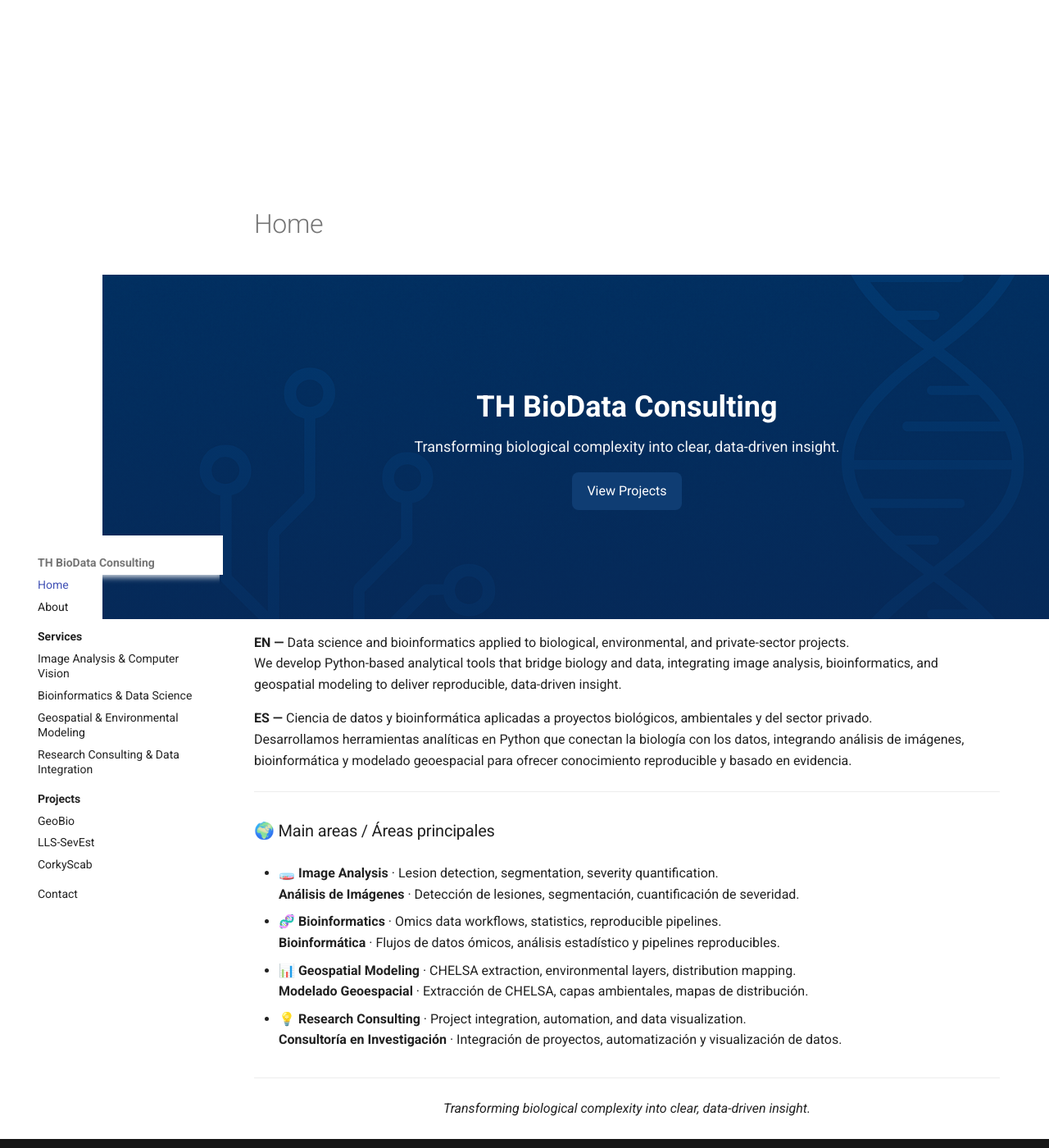
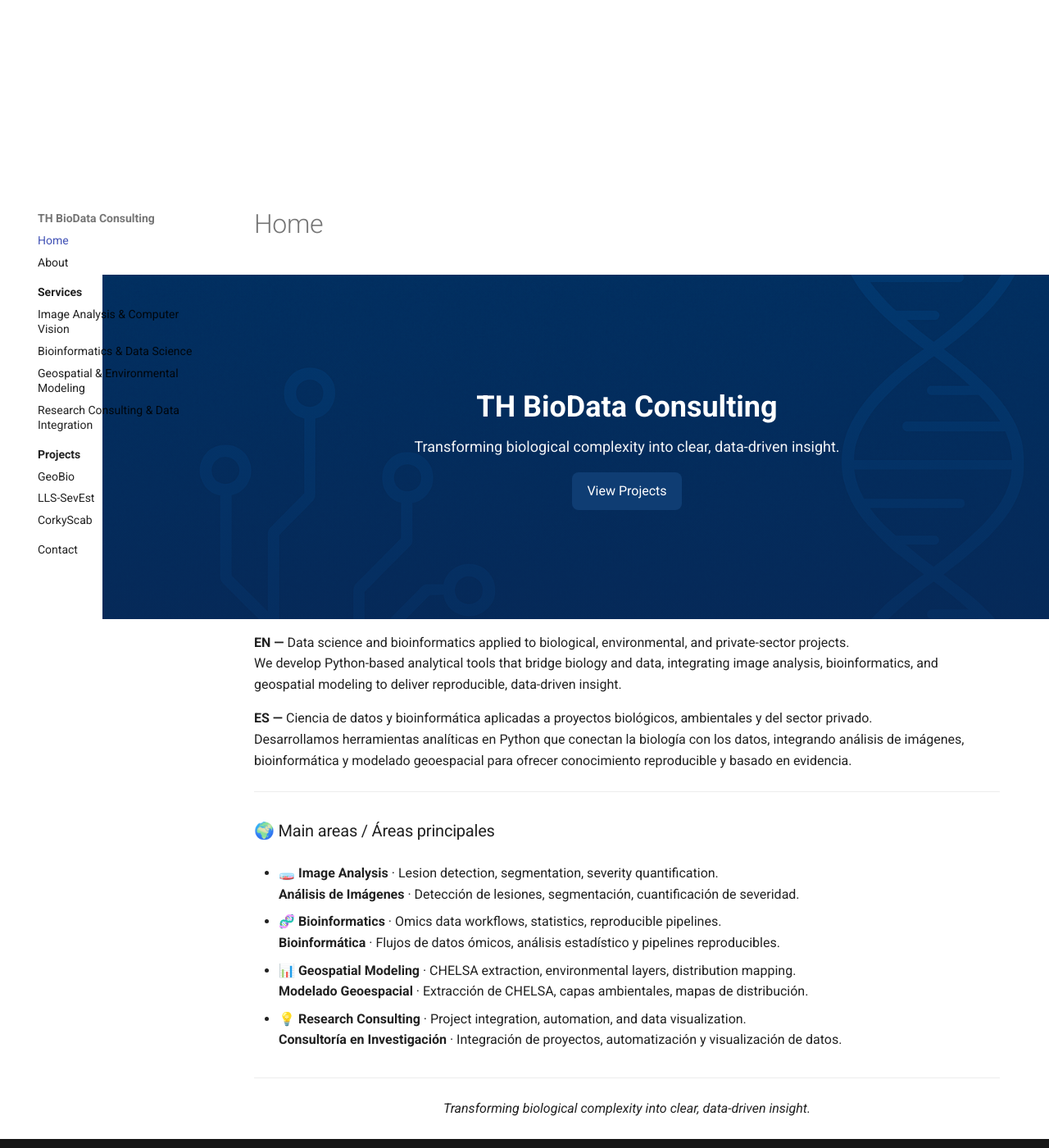
Before and after one commit to TH-BioData/th-biodata.github.io, an MkDocs documentation site: the page built from docs/index.md, in a window 1280 px wide and 1400 px high, scrolled down 265 px. Shown: the whole window at 82% size. Built offline with MkDocs 1.6.1 and Material for MkDocs 9.7.7, drawn with Linux system fonts in a browser that asks for light colours.

Commit message:
Update extra.css

```diff
--- a/docs/styles/extra.css
+++ b/docs/styles/extra.css
@@ -1,5 +1,5 @@
 /* ============================================================
-   TH BioData Consulting — Custom Styles (scroll normal)
+   TH BioData Consulting — Custom Styles (estable, scroll normal)
    ============================================================ */
 
 /* --- Contenido centrado --- */
@@ -14,23 +14,23 @@
   z-index: 10;
 }
 
-/* --- Alturas del hero --- */
+/* --- Variables de alturas --- */
 :root{
-  --th-hero-height: 420px;
-  --th-hero-height-sm: 300px;
+  --th-hero-height: 420px;      /* alto hero desktop */
+  --th-hero-height-sm: 300px;   /* alto hero móvil   */
+  --md-header-h: var(--md-header-height, 3.6rem);
 }
 
 /* ============================================================
-   HERO full-bleed (en el flujo, scroll normal)
+   HERO full-bleed (en el flujo, con scroll normal)
    ============================================================ */
 .hero{
-  position: relative;                 /* ← vuelve al flujo normal */
+  position: relative;                 /* en el flujo normal */
   margin-left: calc(50% - 50vw);      /* full-bleed */
   margin-right: calc(50% - 50vw);
   border-radius: 0;
   overflow: hidden;
   z-index: 0;
-  /* neutraliza cualquier efecto de fade previo */
   opacity: 1 !important;
   transform: none !important;
   transition: none !important;
@@ -38,7 +38,7 @@
 
 .hero__bg{
   height: var(--th-hero-height);
-  background-image: url('../assets/hero.jpg?v=6'); /* rompe caché */
+  background-image: url('../assets/hero.jpg?v=7'); /* rompe caché */
   background-size: cover;
   background-position: center;
   background-repeat: no-repeat;
@@ -62,10 +62,22 @@
   background:#0F3D73; border-radius:8px; color:#fff !important; text-decoration:none;
 }
 
-/* --- Sidebar por DEBAJO del hero (solo donde exista hero) --- */
-body:has(.hero) .md-sidebar--primary,
-body:has(.hero) .md-sidebar--secondary{
-  margin-top: var(--th-hero-height);
+/* ============================================================
+   Desplazar el LAYOUT cuando existe un hero
+   (aplica a contenido + sidebars)
+   ============================================================ */
+body:has(.hero) .md-main__inner{
+  padding-top: var(--th-hero-height) !important;
+}
+
+/* Sidebars: siempre por debajo del header, fondo blanco */
+.md-sidebar--primary,
+.md-sidebar--secondary{
+  position: sticky;
+  top: var(--md-header-h);
+  z-index: 2;
+  background: #fff;
+  box-shadow: none;
 }
 
 /* ============================================================
@@ -90,7 +102,7 @@ body:has(.hero) .md-sidebar--secondary{
 }
 
 /* ============================================================
-   Banners simples
+   Banners simples (para páginas con banner, no hero)
    ============================================================ */
 .banner{
   display:block;
@@ -108,9 +120,8 @@ body:has(.hero) .md-sidebar--secondary{
    ============================================================ */
 @media (max-width:768px){
   .hero__bg{ height: var(--th-hero-height-sm); }
-  body:has(.hero) .md-sidebar--primary,
-  body:has(.hero) .md-sidebar--secondary{
-    margin-top: var(--th-hero-height-sm);
+  body:has(.hero) .md-main__inner{
+    padding-top: var(--th-hero-height-sm) !important;
   }
   .banner{
     height:160px;
@@ -120,66 +131,3 @@ body:has(.hero) .md-sidebar--secondary{
 
 /* Evita scroll horizontal por el full-bleed */
 html, body{ overflow-x:hidden; }
-/* ===== Sidebar siempre por debajo del header ===== */
-.md-sidebar--primary,
-.md-sidebar--secondary {
-  position: sticky;
-  top: var(--md-header-height, 3.6rem); /* separa del header fijo */
-  z-index: 2;
-  background: #fff;                      /* evita que se transparente el hero */
-}
-
-/* ============================================================
-   FIX GLOBAL PARA PÁGINAS CON HERO (Home / About)
-   - El hero va en el flujo, full-bleed
-   - TODO el layout (contenido y sidebars) empieza debajo del hero
-   ============================================================ */
-
-/* 1) Hero full-bleed en el flujo normal */
-.hero{
-  position: relative;
-  margin-left: calc(50% - 50vw);
-  margin-right: calc(50% - 50vw);
-  border-radius: 0;
-  overflow: hidden;
-  z-index: 0;
-}
-.hero__bg{
-  height: var(--th-hero-height, 420px);
-  background-image: url('../assets/hero.jpg?v=7');
-  background-size: cover;
-  background-position: center;
-  background-repeat: no-repeat;
-}
-.hero__content{
-  position: absolute; inset: 0;
-  display: flex; align-items: center; justify-content: center; text-align: center;
-  background: linear-gradient(to bottom, rgba(10,35,80,.15), rgba(10,35,80,.55));
-  color: #fff;
-}
-
-/* 2) Cuando hay hero: empujar TODO el layout por debajo del hero */
-body:has(.hero) .md-main__inner{
-  padding-top: var(--th-hero-height, 420px) !important;
-}
-
-/* 3) Sidebars: fondo blanco siempre, sin flotar sobre el hero */
-.md-sidebar--primary,
-.md-sidebar--secondary{
-  background: #fff;
-  position: sticky;
-  top: var(--md-header-height, 3.6rem);
-  z-index: 2;
-  box-shadow: none;
-}
-
-/* 4) Responsivo (ajusta alturas en mobile) */
-@media (max-width: 768px){
-  .hero__bg{ height: var(--th-hero-height-sm, 300px); }
-  body:has(.hero) .md-main__inner{
-    padding-top: var(--th-hero-height-sm, 300px) !important;
-  }
-}
-
-/* 5) Seguridad: sin efectos de fade ni transform en el hero */
-.hero{ opacity: 1 !important; transform: none !important; transition: none !important; }
```
